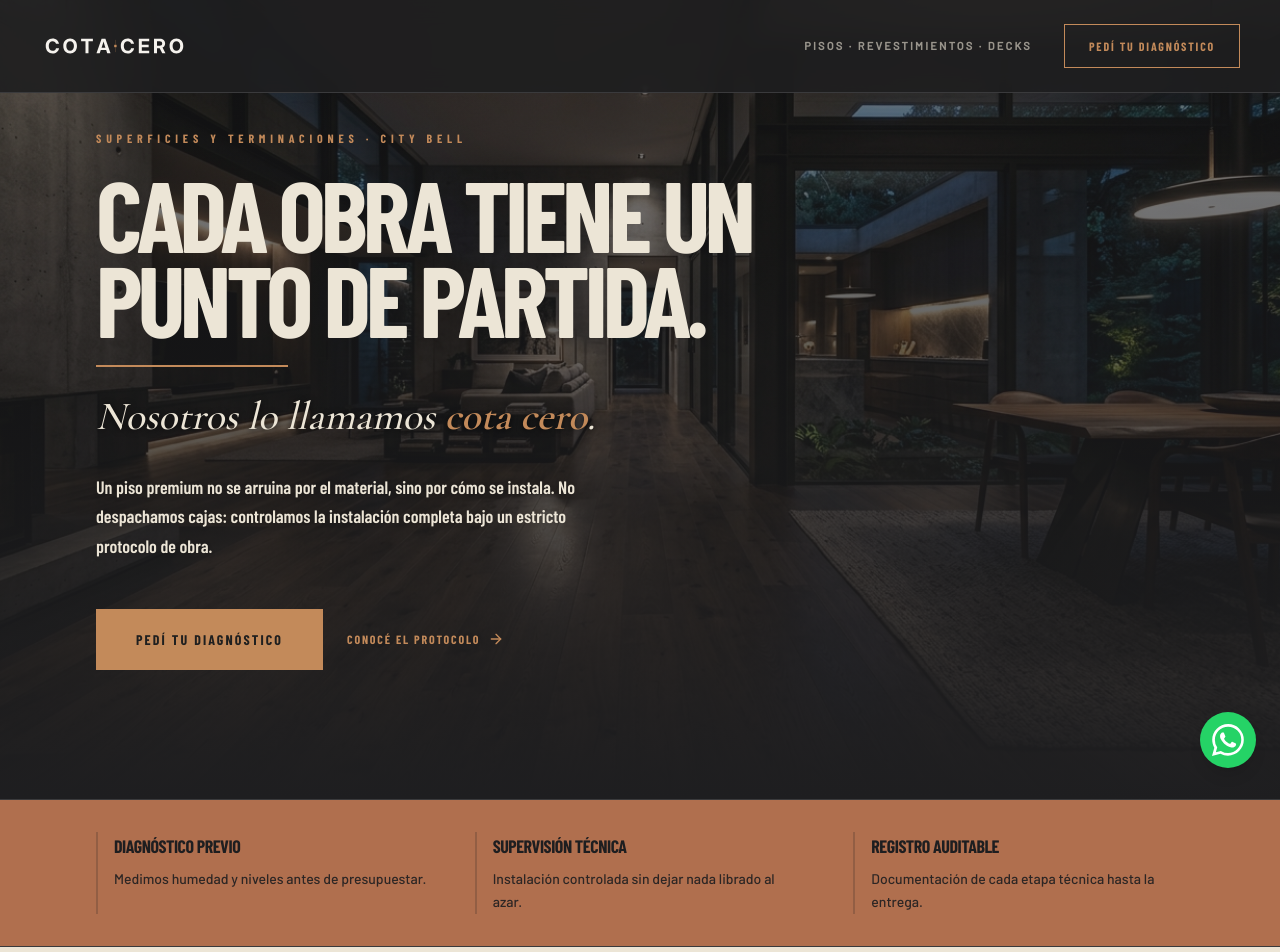
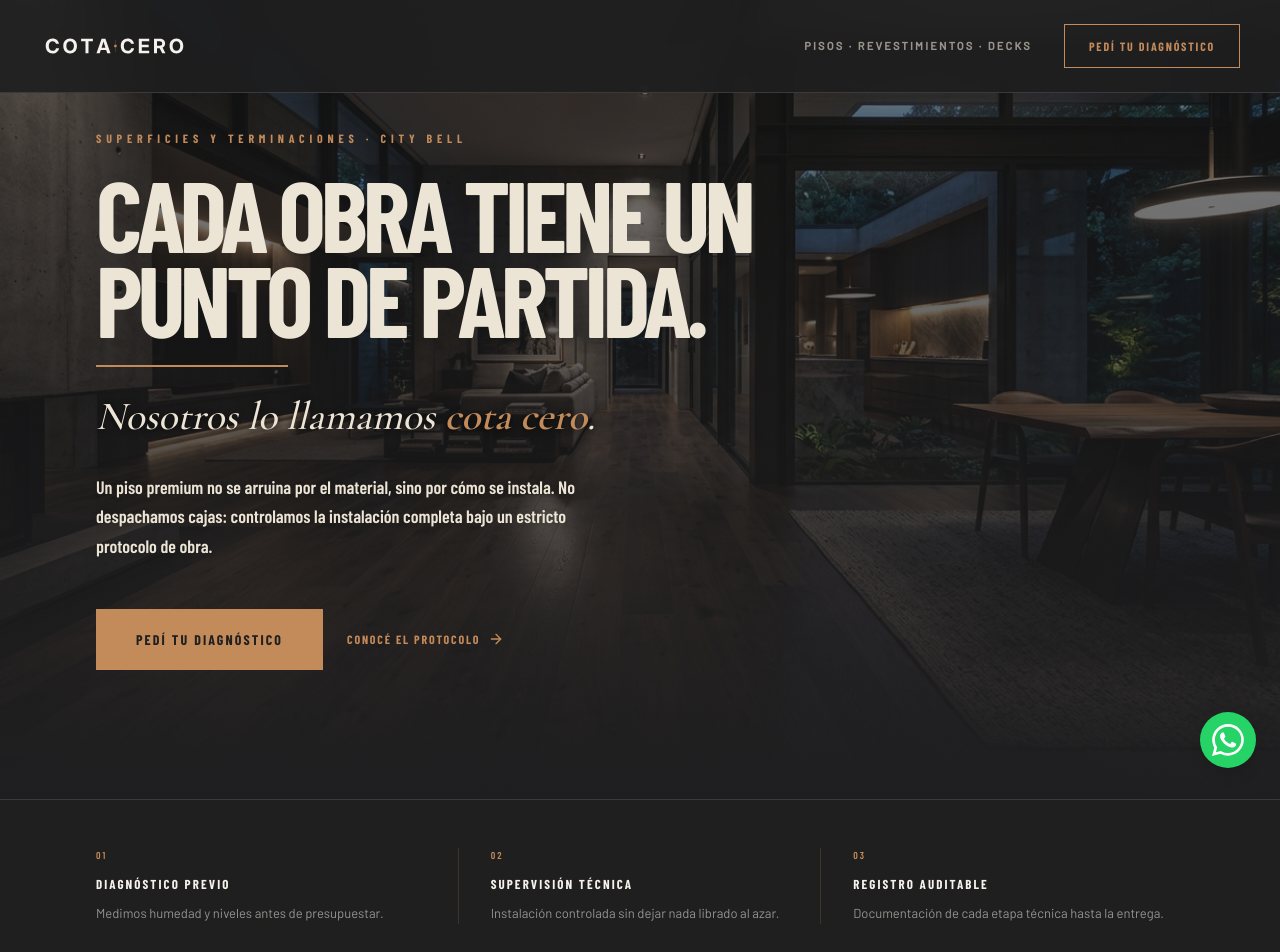
Before and after one commit to pablopronsky/final_landing, a Next.js app: page / in a window 1280 px wide. Shown: the top 952 px of the page. Built offline with nearby package versions, Linux system fonts and the light colour scheme.

Commit message:
style(landing): update trust bar design
Refactor the trust bar component to align with the high-end branding aesthetic, incorporating updated typography, color palette, and refined layout structure.

```diff
--- a/app/page.tsx
+++ b/app/page.tsx
@@ -218,19 +218,22 @@ export default function Home() {
       </section>
 
       {/* TRUST BAR */}
-      <div className="bg-[#B06F4E] text-[#1E1E20] py-8 px-6 md:px-12 lg:px-24 border-b border-[#3A3A3C]">
-        <div className="max-w-7xl mx-auto grid grid-cols-1 md:grid-cols-3 gap-8 md:gap-12">
-          <div className="flex flex-col gap-2 border-l-2 border-[#1E1E20]/20 pl-4">
-            <h4 className="font-display font-bold uppercase tracking-tight text-lg">Diagnóstico Previo</h4>
-            <p className="text-sm font-medium opacity-90 leading-relaxed">Medimos humedad y niveles antes de presupuestar.</p>
+      <div className="bg-[#1F1F1F] py-10 md:py-12 px-6 md:px-12 lg:px-24">
+        <div className="max-w-7xl mx-auto grid grid-cols-1 md:grid-cols-3">
+          <div className="flex flex-col md:border-r border-[#C38A5A]/20 pb-8 md:pb-0 mb-8 md:mb-0 border-b md:border-b-0 md:pr-8">
+            <span className="font-display text-[#C38A5A] text-[10px] tracking-[0.2em] uppercase mb-3">01</span>
+            <h4 className="font-display text-[#F5F2ED] font-bold uppercase tracking-[0.16em] text-[13px] mb-2">DIAGNÓSTICO PREVIO</h4>
+            <p className="text-[#F5F2ED]/55 font-normal text-[13px] leading-relaxed">Medimos humedad y niveles antes de presupuestar.</p>
           </div>
-          <div className="flex flex-col gap-2 border-l-2 border-[#1E1E20]/20 pl-4">
-            <h4 className="font-display font-bold uppercase tracking-tight text-lg">Supervisión Técnica</h4>
-            <p className="text-sm font-medium opacity-90 leading-relaxed">Instalación controlada sin dejar nada librado al azar.</p>
+          <div className="flex flex-col md:border-r border-[#C38A5A]/20 pb-8 md:pb-0 mb-8 md:mb-0 border-b md:border-b-0 md:px-8">
+            <span className="font-display text-[#C38A5A] text-[10px] tracking-[0.2em] uppercase mb-3">02</span>
+            <h4 className="font-display text-[#F5F2ED] font-bold uppercase tracking-[0.16em] text-[13px] mb-2">SUPERVISIÓN TÉCNICA</h4>
+            <p className="text-[#F5F2ED]/55 font-normal text-[13px] leading-relaxed">Instalación controlada sin dejar nada librado al azar.</p>
           </div>
-          <div className="flex flex-col gap-2 border-l-2 border-[#1E1E20]/20 pl-4">
-            <h4 className="font-display font-bold uppercase tracking-tight text-lg">Registro Auditable</h4>
-            <p className="text-sm font-medium opacity-90 leading-relaxed">Documentación de cada etapa técnica hasta la entrega.</p>
+          <div className="flex flex-col md:pl-8">
+            <span className="font-display text-[#C38A5A] text-[10px] tracking-[0.2em] uppercase mb-3">03</span>
+            <h4 className="font-display text-[#F5F2ED] font-bold uppercase tracking-[0.16em] text-[13px] mb-2">REGISTRO AUDITABLE</h4>
+            <p className="text-[#F5F2ED]/55 font-normal text-[13px] leading-relaxed">Documentación de cada etapa técnica hasta la entrega.</p>
           </div>
         </div>
       </div>
```
